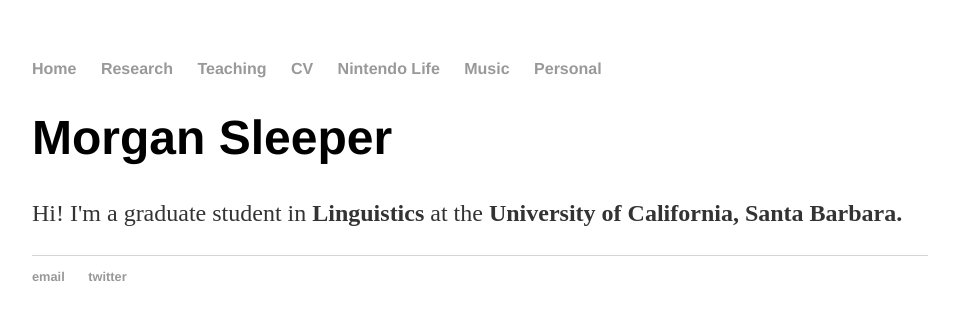
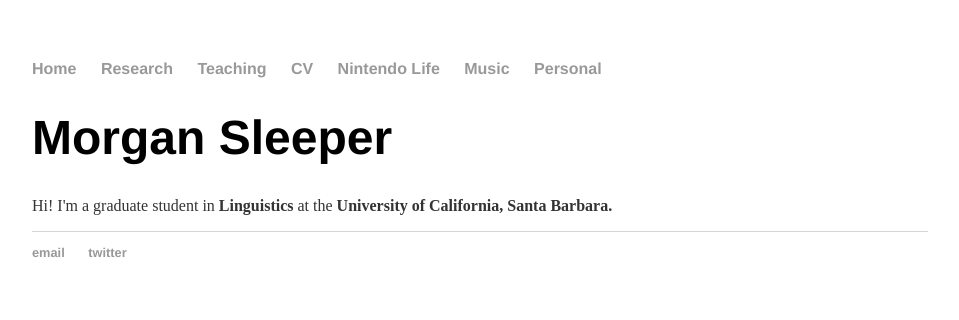
Before and after one commit to morgansleeper/morgansleeper.github.io, a Jekyll site: the page built from index.html, in a window 1280 px wide. Shown: the top 320 px of the page, without its empty margins (160-1119 px from the left). Built offline with Jekyll 4.4.1, drawn with Linux system fonts in a browser that asks for light colours.

Commit message:
Update main.css

```diff
--- a/css/main.css
+++ b/css/main.css
@@ -24,8 +24,6 @@ h1 {
     font-family:'Helvetica', 'Arial', 'Sans-Serif';
 }
 p {
-    font-size: 1.5em;
-    line-height: 1.4em;
     color: #333;
 }
 footer {
```
